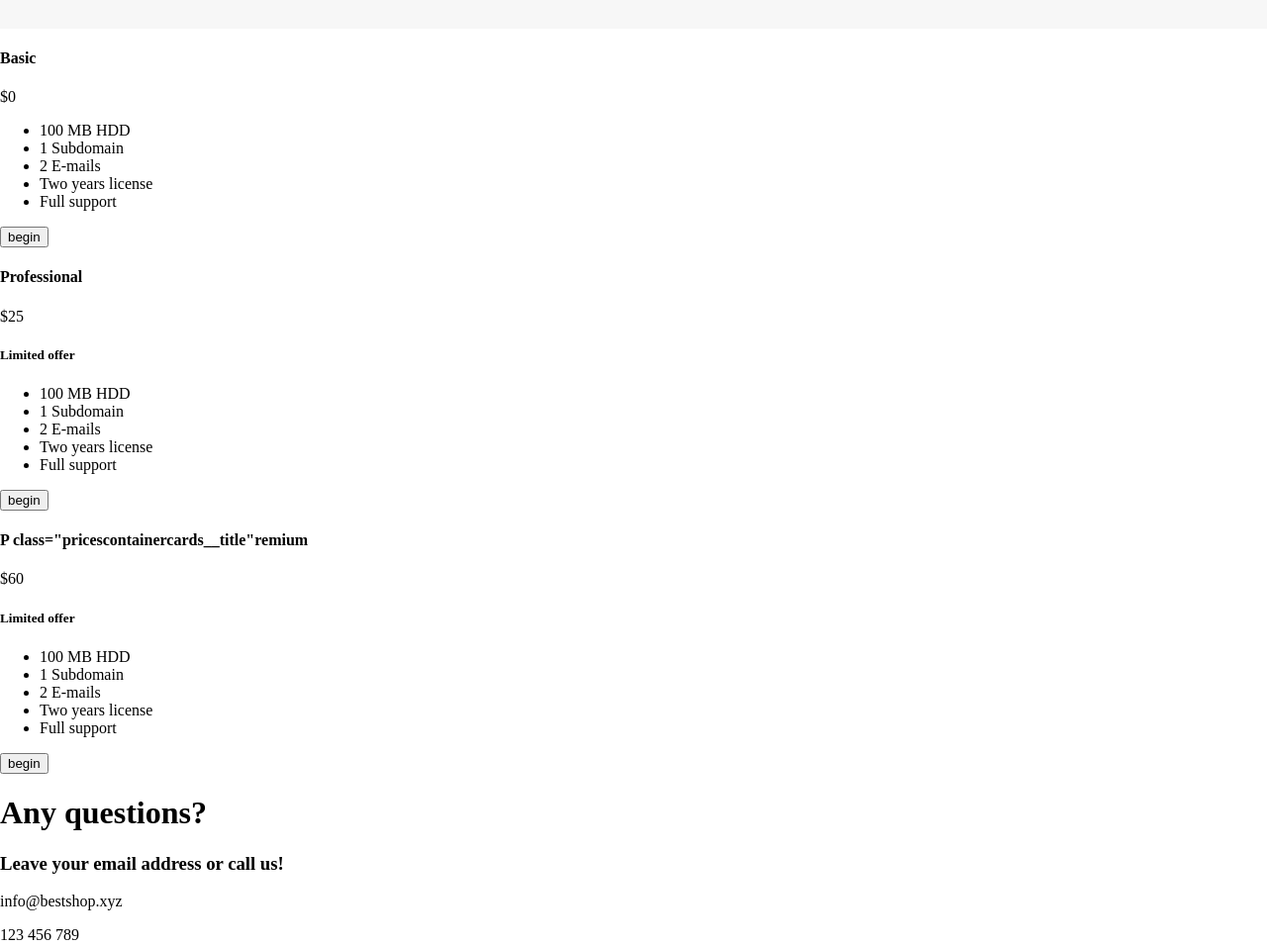
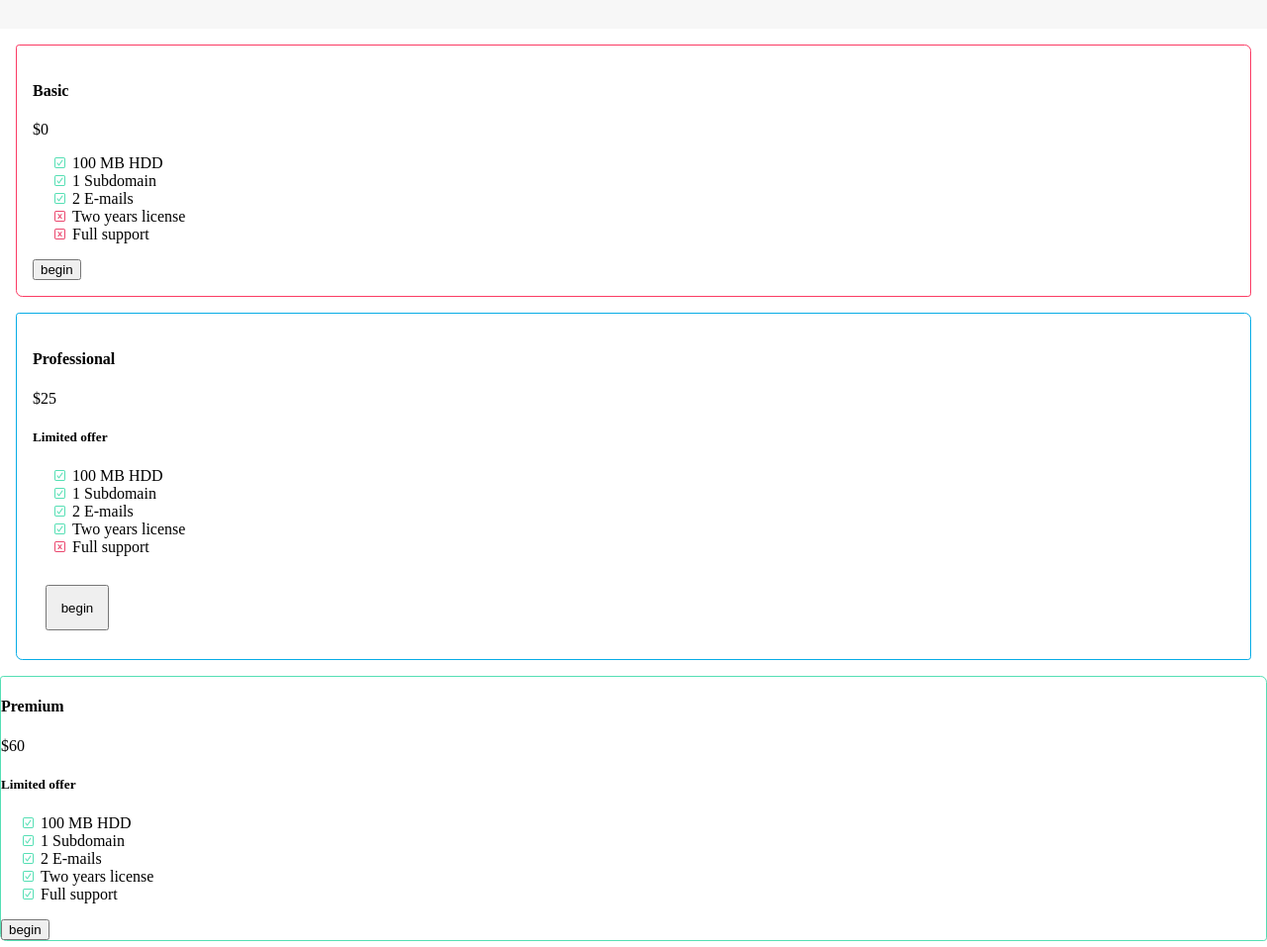
Before and after one commit to MariaGargoles/Proyecto_final-1, a plain HTML site: page index.html in a window 1280 px wide. Shown: the part 3260-4217 px from the top of the page at 99% size. Drawn offline with nearby package versions, Linux system fonts and the light colour scheme.

Commit message:
ADD some styles still incomplete

```diff
--- a/index.html
+++ b/index.html
@@ -96,43 +96,43 @@
         </section>
         <!--Prices-->
         <section class="pricescontainer">
-            <article class="pricescontainercards--one">
-                <h4 class="pricescontainercards__title">Basic</h4>
-                <p class="pricescontainercards__price">$0</p>
-                <ul class="pricescontainercards__list">
-                    <li>100 MB HDD</li>
-                    <li>1 Subdomain</li>
-                    <li>2 E-mails</li>
-                    <li>Two years license</li>
-                    <li>Full support</li>
+            <article class="pricescontainer__cards pricescontainer__cards--one">
+                <h4 class="pricescontainer__cards__title">Basic</h4>
+                <p class="pricescontainer__cards__price">$0</p>
+                <ul class="pricescontainer__cards__list">
+                    <li class="pricescontainer__cards__list--check">100 MB HDD</li>
+                    <li class="pricescontainer__cards__list--check">1 Subdomain</li>
+                    <li class="pricescontainer__cards__list--check">2 E-mails</li>
+                    <li class="pricescontainer__cards__list--cross">Two years license</li>
+                    <li class="pricescontainer__cards__list--cross">Full support</li>
                 </ul>
-                <button class="pricescontainercards__button">begin</button>
+                <button class="pricescontainer__cards__button">begin</button>
             </article>
-            <article class="pricescontainercards--two">
-                <h4 class="pricescontainercards__title">Professional</h4>
-                <p class="pricescontainercards__price">$25</p>
-                <h5 class="pricescontainercards__limit">Limited offer</h5>
-                <ul class="pricescontainercards__list">
-                    <li>100 MB HDD</li>
-                    <li>1 Subdomain</li>
-                    <li>2 E-mails</li>
-                    <li>Two years license</li>
-                    <li>Full support</li>
+            <article class="pricescontainer__cards pricescontainer__cards--two">
+                <h4 class="pricescontainer__cards__title">Professional</h4>
+                <p class="pricescontainer__cards__price">$25</p>
+                <h5 class="pricescontainer__cards__limit">Limited offer</h5>
+                <ul class="pricescontainer__cards__list">
+                    <li class="pricescontainer__cards__list--check">100 MB HDD</li>
+                    <li class="pricescontainer__cards__list--check">1 Subdomain</li>
+                    <li class="pricescontainer__cards__list--check">2 E-mails</li>
+                    <li class="pricescontainer__cards__list--check">Two years license</li>
+                    <li class="pricescontainer__cards__list--cross">Full support</li>
                  </ul>
-                 <button class="pricescontainercards__button">begin</button>
+                 <button class="pricescontainer__cards pricescontainer__cards__button">begin</button>
             </article>
-            <article class="pricescontainercards--three">
-                <h4 class="pricescontainercards__title">P class="pricescontainercards__title"remium</h4>
-                <p class="pricescontainercards__price">$60</p>
-                <h5 class="pricescontainercards__limit">Limited offer</h5>
-                <ul class="pricescontainercards__list">
-                    <li>100 MB HDD</li>
-                    <li>1 Subdomain</li>
-                    <li>2 E-mails</li>
-                    <li>Two years license</li>
-                    <li>Full support</li>
+            <article class="pricescontainer__cards--three">
+                <h4 class="pricescontainer__cards__title">Premium</h4>
+                <p class="pricescontainer__cards__price">$60</p>
+                <h5 class="pricescontainer__cards__limit">Limited offer</h5>
+                <ul class="pricescontainer__cards__list">
+                    <li class="pricescontainer__cards__list--check">100 MB HDD</li>
+                    <li class="pricescontainer__cards__list--check">1 Subdomain</li>
+                    <li class="pricescontainer__cards__list--check">2 E-mails</li>
+                    <li class="pricescontainer__cards__list--check">Two years license</li>
+                    <li class="pricescontainer__cards__list--check">Full support</li>
                 </ul>
-                <button class="pricescontainercards__button">begin</button>
+                <button class="pricescontainer__cards__button">begin</button>
             </article>
         </section>
         <!--Form-->
--- a/styles/prices.scss
+++ b/styles/prices.scss
@@ -0,0 +1,57 @@
+
+.pricescontainer {
+
+
+    &__cards {
+        padding: 1em;
+        margin: 1em;
+
+        &--one {
+            border: 1px solid #FB3B64;
+            border-radius: 0.2em 0.4em;
+
+
+        }
+        &--two {
+            border: 1px solid #07ACE6;
+            border-radius: 0.2em 0.4em;
+
+        }
+        &--three {
+            border: 1px solid #55DFB4;
+            border-radius: 0.2em 0.4em;
+
+
+        }
+
+        &__title {
+
+        }
+
+        &__price {
+
+        }
+
+        &__limit {
+
+        }
+
+        &__list {
+
+            &--check {
+                list-style: url("../assets/Checkbox.png");
+            }
+            &--cross {
+                list-style: url("../assets/Cross.png");
+            }
+
+
+        }
+
+        &__button {
+
+        }
+
+    }
+
+}
```
Also changed, not shown: assets/Checkbox.png (added), assets/Cross.png (added), styles/output.css, 1 other file.
